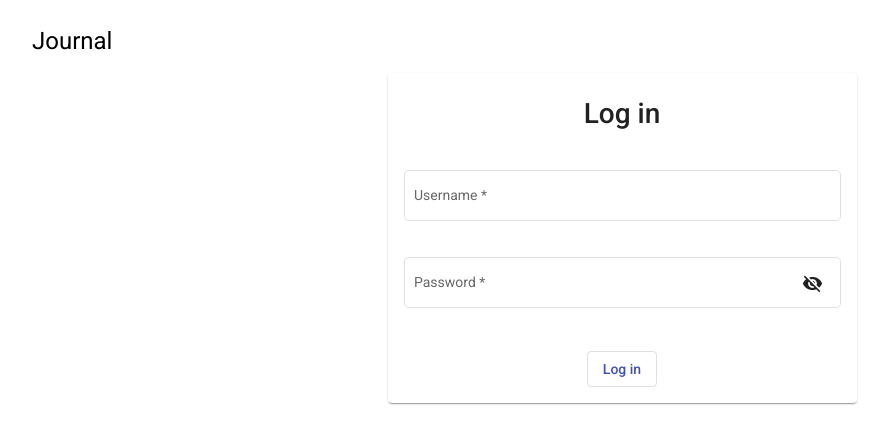
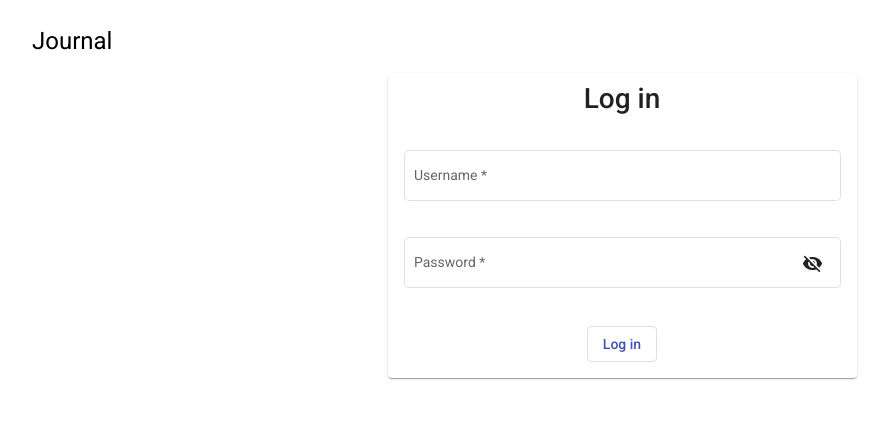
Before and after one commit to DmitryAvanesov/Journal, an Angular app: page /log-in in a window 1280 px wide. Shown: the top 444 px of the page, without its empty margins (18-907 px from the left). Built offline with nearby package versions, Linux system fonts and the light colour scheme.

Commit message:
Added BEM to log-in

```diff
--- a/src/app/app.component.scss
+++ b/src/app/app.component.scss
@@ -1,3 +1,7 @@
 .sign-up {
   margin: 0 auto;
 }
+
+.log-in {
+  margin: 0 auto;
+}
--- a/src/app/log-in/log-in.component.html
+++ b/src/app/log-in/log-in.component.html
@@ -1,17 +1,17 @@
-<mat-card class="container">
-  <mat-card-header class="header">
-    <mat-card-title class="title">Log in</mat-card-title>
+<mat-card class="log-in">
+  <mat-card-header class="log-in__header">
+    <mat-card-title class="log-in__title">Log in</mat-card-title>
   </mat-card-header>
 
   <form
-    class="form"
+    class="log-in__form"
     [formGroup]="formGroup"
     (ngSubmit)="
       formGroup.valid && submitLogInForm(username.value, password.value)
     "
   >
     <mat-card-content>
-      <mat-form-field class="field" appearance="outline">
+      <mat-form-field class="log-in__form-field" appearance="outline">
         <mat-label>Username</mat-label>
         <input
           #username
@@ -26,7 +26,7 @@
         </mat-error>
       </mat-form-field>
 
-      <mat-form-field class="field" appearance="outline">
+      <mat-form-field class="log-in__form-field" appearance="outline">
         <mat-label>Password</mat-label>
         <input
           #password
@@ -54,7 +54,7 @@
     </mat-card-content>
     <button
       mat-stroked-button
-      class="log-in-button"
+      class="log-in__submit-button"
       color="primary"
       type="submit"
     >
--- a/src/app/log-in/log-in.component.scss
+++ b/src/app/log-in/log-in.component.scss
@@ -1,23 +1,5 @@
-.container {
-  width: fit-content;
-  margin: 0 auto;
-
-  .header {
-    justify-content: center;
-    margin: 15px 0 25px;
-
-    .title {
-      font-size: 2em;
-    }
-  }
-
-  .field {
-    width: 100%;
-    margin: 5px 0;
-  }
-
-  .log-in-button {
-    display: block;
-    margin: 0 auto;
-  }
-}
+@import "./styles/log-in.scss";
+@import "./styles/log-in__form-field.scss";
+@import "./styles/log-in__header.scss";
+@import "./styles/log-in__submit-button.scss";
+@import "./styles/log-in__title.scss";
--- /dev/null
+++ b/src/app/log-in/styles/log-in.scss
@@ -0,0 +1,3 @@
+.log-in {
+  width: fit-content;
+}
--- /dev/null
+++ b/src/app/log-in/styles/log-in__form-field.scss
@@ -0,0 +1,4 @@
+.log-in__form-field {
+  width: 100%;
+  margin: 5px 0;
+}
--- /dev/null
+++ b/src/app/log-in/styles/log-in__header.scss
@@ -0,0 +1,4 @@
+.log-in__header {
+  justify-content: center;
+  margin: 15px 0 25px;
+}
--- /dev/null
+++ b/src/app/log-in/styles/log-in__submit-button.scss
@@ -0,0 +1,4 @@
+.log-in__submit-button {
+  display: block;
+  margin: 0 auto;
+}
--- /dev/null
+++ b/src/app/log-in/styles/log-in__title.scss
@@ -0,0 +1,3 @@
+.log-in__title {
+  font-size: 2em;
+}
```
